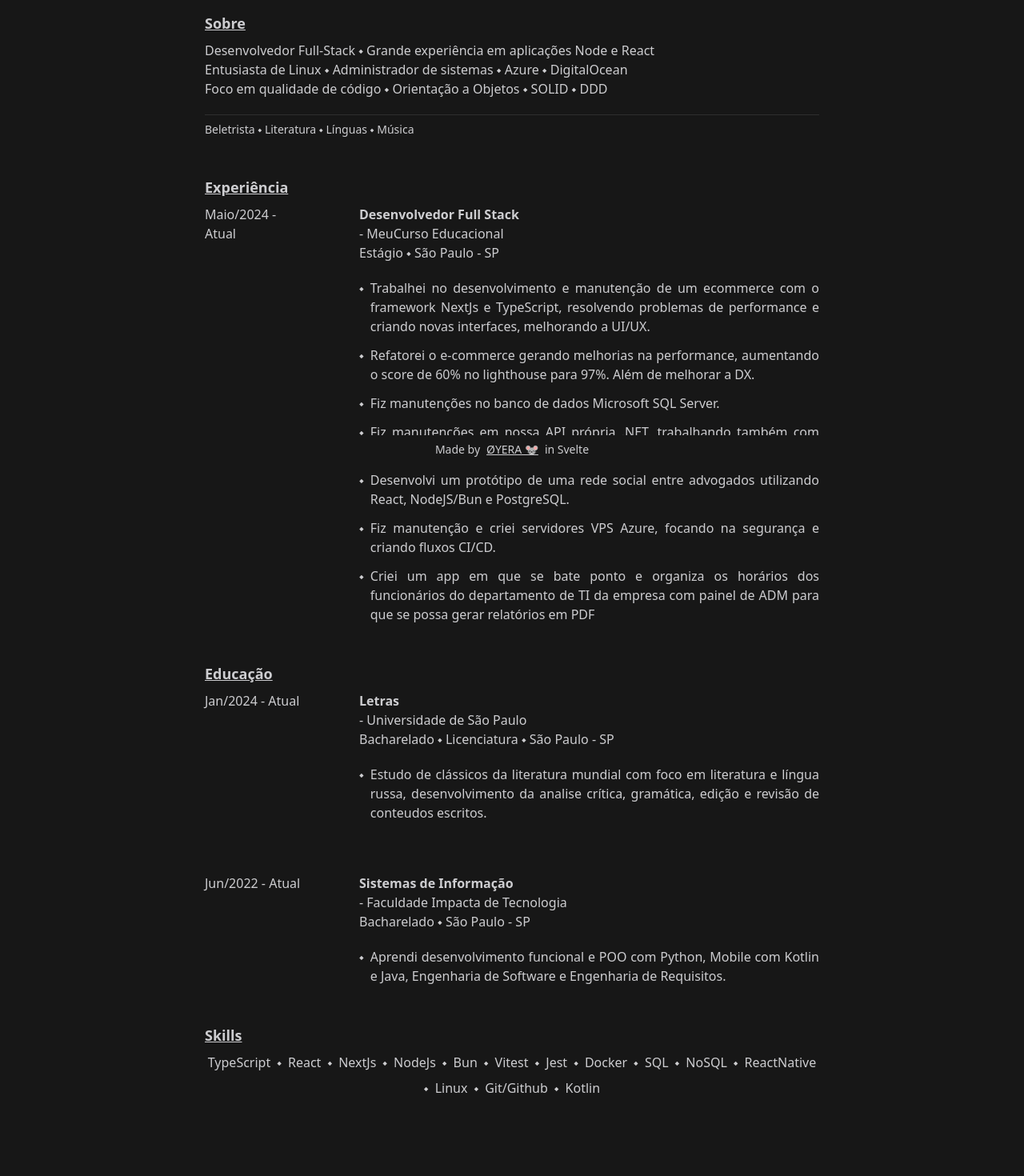
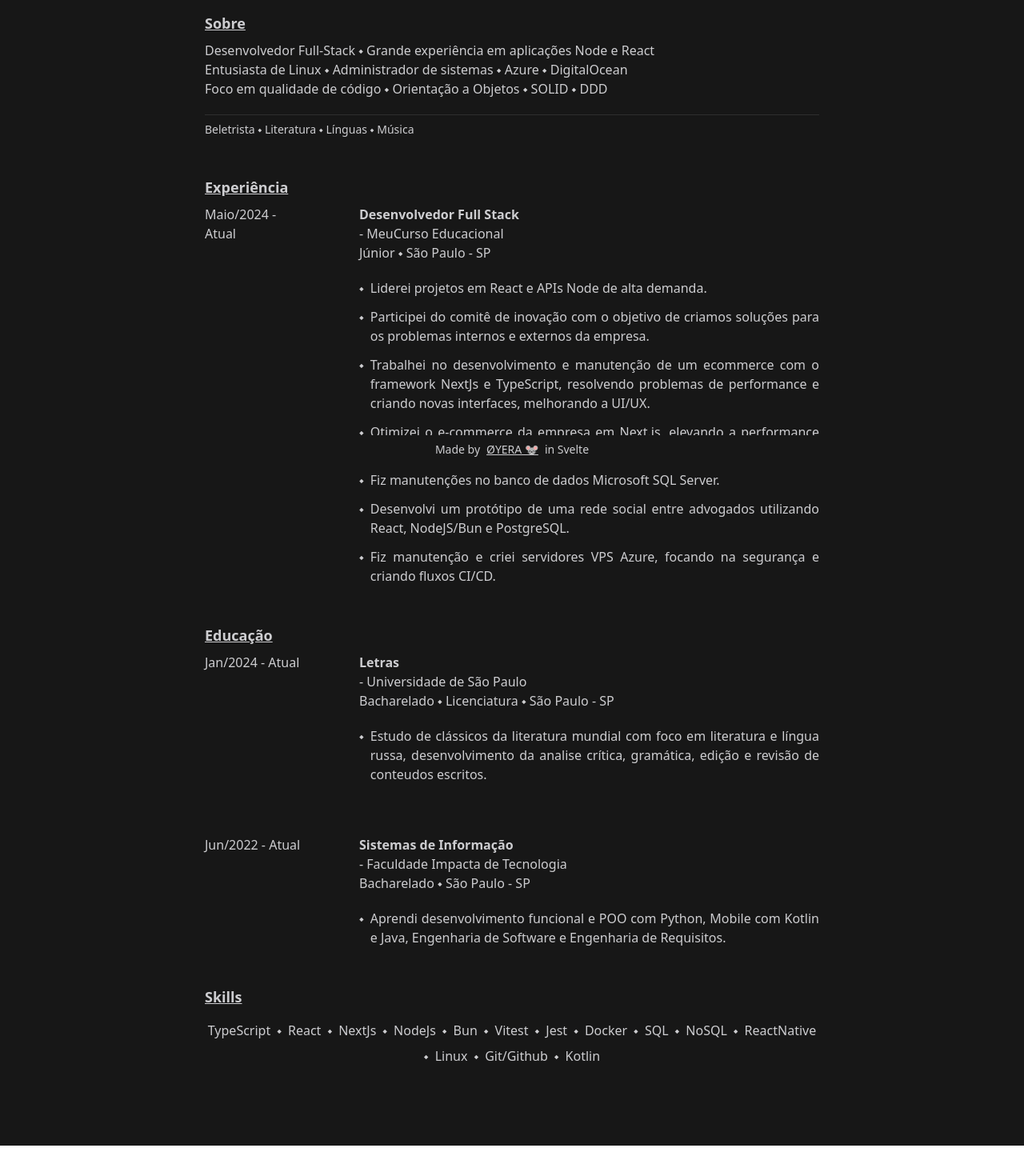
Before and after one commit to OYERA1/curriculum-vitae, a SvelteKit app: page / in a window 1280 px wide. Shown: the part 220-1690 px from the top of the page at 80% size. After the commit the page ends 1652 px from the top, so only its background shows below. Built offline with nearby package versions, Linux system fonts and the light colour scheme.

Commit message:
change text

```diff
--- a/src/components/Skills.svelte
+++ b/src/components/Skills.svelte
@@ -2,22 +2,14 @@
   import { skills } from "../constants/skills-data";
 </script>
 
-<div class="px-5 py-5 md:px-0">
-    <h4 class="title">
-        Skills
-    </h4>
+<div class="flex flex-col gap-2 p-5 md:px-0">
+  <h4 class="title">Skills</h4>
   <div class="flex justify-center flex-wrap gap-2">
     {#each skills as skill, i}
-        <p>
-            {skill}
-        </p>
+      <p>{skill}</p>
       {#if skills.length - 1 !== i}
-        <span class="last:hidden">
-            ⬩
-        </span>
+        <span class="last:hidden"> ⬩ </span>
       {/if}
     {/each}
-
   </div>
-
 </div>
--- a/src/components/Work.svelte
+++ b/src/components/Work.svelte
@@ -3,7 +3,7 @@
   import List from "./List.svelte";
 </script>
 
-<div class="px-5 py-5 md:px-0">
+<div class="p-5 md:px-0">
   <h1 class="title">Experiência</h1>
   <ul class="flex flex-col gap-16">
     {#each work as job}
--- a/src/constants/work-data.ts
+++ b/src/constants/work-data.ts
@@ -1,20 +1,20 @@
-
-export const work: Work[] = [{
+export const work: Work[] = [
+  {
     title: "Desenvolvedor Full Stack",
-    description: 'Estágio',
-    city: 'São Paulo',
+    description: "Júnior",
+    city: "São Paulo",
     uf: "SP",
     institute: "MeuCurso Educacional",
     startDate: "Maio/2024",
     finalDate: "Atual",
     content: [
-        'Trabalhei no desenvolvimento e manutenção de um ecommerce com o framework NextJs e TypeScript, resolvendo problemas de performance e criando novas interfaces, melhorando a UI/UX.',
-        'Refatorei o e-commerce gerando melhorias na performance, aumentando o score de 60% no lighthouse para 97%. Além de melhorar a DX.',
-        'Fiz manutenções no banco de dados Microsoft SQL Server.',
-        'Fiz manutenções em nossa API própria .NET, trabalhando também com MVC e C#.',
-        'Desenvolvi um protótipo de uma rede social entre advogados utilizando React, NodeJS/Bun e PostgreSQL.',
-        'Fiz manutenção e criei servidores VPS Azure, focando na segurança e criando fluxos CI/CD.',
-        'Criei um app em que se bate ponto e organiza os horários dos funcionários do departamento de TI da empresa com painel de ADM para que se possa gerar relatórios em PDF',
-    ]
-},
-]
+      "Liderei projetos em React e APIs Node de alta demanda.",
+      "Participei do comitê de inovação com o objetivo de criamos soluções para os problemas internos e externos da empresa.",
+      "Trabalhei no desenvolvimento e manutenção de um ecommerce com o framework NextJs e TypeScript, resolvendo problemas de performance e criando novas interfaces, melhorando a UI/UX.",
+      "Otimizei o e-commerce da empresa em Next.js, elevando a performance de 60 para 98 no Lighthouse, com foco em SSR, SEO e UX.",
+      "Fiz manutenções no banco de dados Microsoft SQL Server.",
+      "Desenvolvi um protótipo de uma rede social entre advogados utilizando React, NodeJS/Bun e PostgreSQL.",
+      "Fiz manutenção e criei servidores VPS Azure, focando na segurança e criando fluxos CI/CD.",
+    ],
+  },
+];
```
Lines whose indentation alone changed are shown as unchanged.
